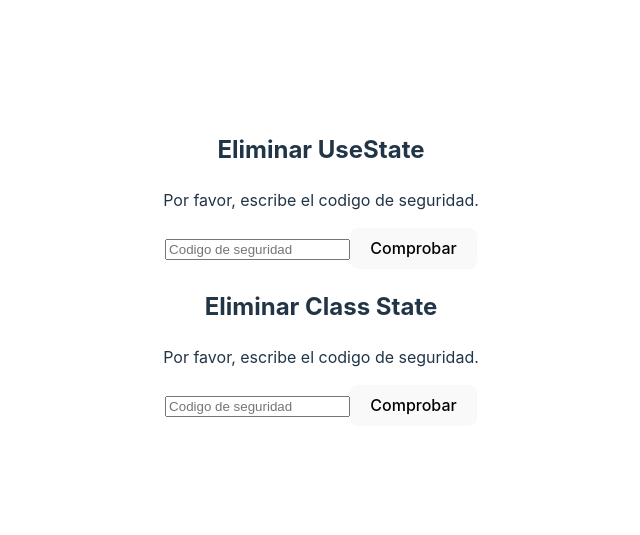
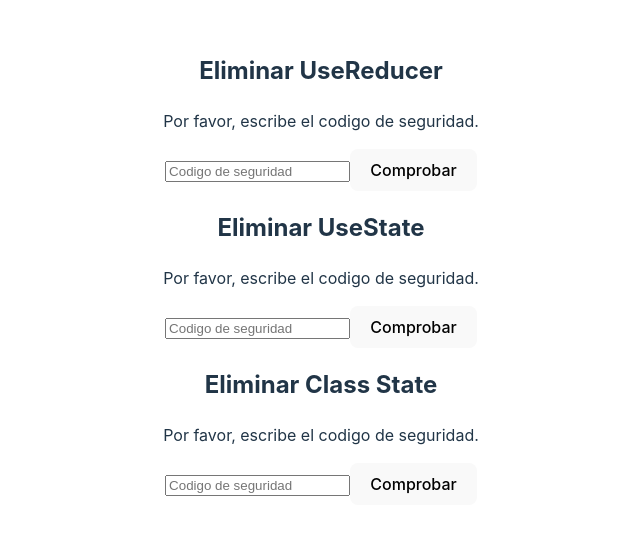
Before and after one commit to BashS117/codigos-seguridad, a React (Vite) app: page / in a window 1280 px wide. Shown: the part 131-666 px from the top of the page, without its empty margins (319-959 px from the left). Built offline with nearby package versions, Linux system fonts and the light colour scheme.

Commit message:
feat UseReducer

```diff
--- a/src/App.jsx
+++ b/src/App.jsx
@@ -3,14 +3,15 @@ import reactLogo from './assets/react.svg'
 import viteLogo from '/vite.svg'
 import {UseState} from './UseState.jsx'
 import {ClassState} from './ClassState.jsx'
+import { UseReducer } from './UseReducer'
 import './App.css'
 
 function App() {
-  const [count, setCount] = useState(0)
 
   return (
     <>
       <div>
+        <UseReducer name='UseReducer'/>
         <UseState name="UseState"/>
         <ClassState name="Class State"/>
       </div>
--- /dev/null
+++ b/src/UseReducer.jsx
@@ -0,0 +1,220 @@
+import React from "react";
+
+const SECURITY_CODE = 'paradigma';
+
+function UseReducer({ name }) {
+
+    const [estado,dispatch]=React.useReducer(reducer,initialState);
+
+
+console.log(estado)
+
+    // const onWrite=(newValue )=>{
+
+    //     setEstado({
+    //         ...estado,
+    //         value:newValue,
+    //     })
+    // }
+
+
+
+
+
+
+    // const [value, setValue] = React.useState('');
+    // const [error, setError] = React.useState(false);
+    // const [loading, setLoading] = React.useState(false);
+
+    React.useEffect(()=>{
+        console.log("empezando efecto")
+        if(!!estado.loading){
+            setTimeout(()=>{
+                console.log("Haciendo la validacion")
+                if(estado.value === SECURITY_CODE){
+                  dispatch({type:'CONFIRM'})
+                    // setError(true)
+                }else{
+                    dispatch({type:'ERROR'})
+
+                }
+
+                console.log("Terminando la validacion")
+            },3000)
+
+        }
+
+
+        console.log("terminando efecto")
+    },[estado.loading]);
+
+   if(!estado.deleted && !estado.confirmed){
+    return (
+        <div>
+            <h2>Eliminar {name}</h2>
+            <p>Por favor, escribe el codigo de seguridad.</p>
+
+            {(estado.error && !estado.loading) && (
+                <p>Error: el codigo es incorrecto</p>
+            )}
+            {estado.loading && (
+                <p>Loading..</p>
+            )}
+
+            <input
+
+            placeholder="Codigo de seguridad"
+            value={estado.value}
+
+            onChange={(event)=>{
+                dispatch({type:'WRITE', payload:event.target.value});
+                // onWrite(event.target.value);
+                // setValue(event.target.value);
+
+            }}
+            />
+            <button
+                onClick={() => {dispatch({type:'CHECK'})
+                            // setLoading(true)
+        }}
+            >Comprobar</button>
+        </div>
+    )
+   }else if(!!estado.confirmed && !estado.deleted){
+    return(
+        <React.Fragment>
+            <p>Pedimos confirmacion.¿estas seguro de eliminar?</p>
+            <button
+            onClick={()=>{
+                dispatch({type:'DELETE'})
+            }}>si, eliminar</button>
+            <button
+             onClick={()=>{
+                dispatch({type:'RESET'})
+             }}
+            >
+                no, me arrepenti
+                </button>
+
+        </React.Fragment>
+    );
+   }else{
+    return(
+        <React.Fragment>
+        <p>eliminado con exito</p>
+
+        <button
+             onClick={()=>{
+                dispatch({type:'RESET'})
+             }}
+            >
+                Resetear,volver atras
+                </button>
+
+        </React.Fragment>
+    )
+
+   }
+}
+
+
+    const initialState = {
+        value:"",
+        error: false,
+        loading: false,
+        deleted: false,
+        confirmed: false,
+    }
+
+    // const reducer = (state,action)=>{
+    // }
+
+    //
+
+    //OBVIOUSLY REDUCER
+
+    // const reducer = (state,action)=>{
+    //     if(action.type=== "ERROR"){
+    //         return{
+    //             ...state,
+    //             error: true,
+    //             loading: false,
+    //         };
+    //     }else if (action.type===" CHECK"){
+    //         return{
+    //             ...state,
+    //             loading:true,
+    //         };
+
+    //     }
+    //     else{
+    //         return{
+    //             ...initialState,
+    //         };
+    //     }
+    // };
+
+    // ///MOST POPULAR
+    // const reducerSwitch=(state,action)=>{
+    //     switch(action.type){
+    //         case 'ERROR': return{
+    //             ...state,error:true,
+    //             loading:false,
+    //         };
+    //         case 'Check':return{
+    //             ...state,
+    //         loading:true,
+    //         };
+    //         default: return {
+    //             ...state,
+    //         }
+    //     }
+    // }
+
+
+    //REDUCER OBJECT
+
+    const reducerObject=(estado, payload )=>({
+        'ERROR': {
+            ...estado,
+            error: true,
+            loading: false
+        },
+        'CHECK': {
+            ...estado,
+            loading: true,
+        },
+        'CONFIRM':{
+            ...estado,
+            error:false,
+            loading:false,
+            confirmed:true,
+
+        },
+        'DELETE': {
+            ...estado,
+            deleted:true,
+           },
+        'RESET':{
+            ...estado,
+            confirmed:false,
+            deleted:false,
+            value: '',
+
+           },
+           'WRITE':{
+            ...estado,
+             value: payload,
+           }
+    })
+
+    const reducer = (estado,action)=>{
+    if(reducerObject(estado)[action.type]){
+        return reducerObject(estado, action.payload)[action.type];
+    }else{
+        estado;
+    }
+    }
+
+
+export { UseReducer };
```
